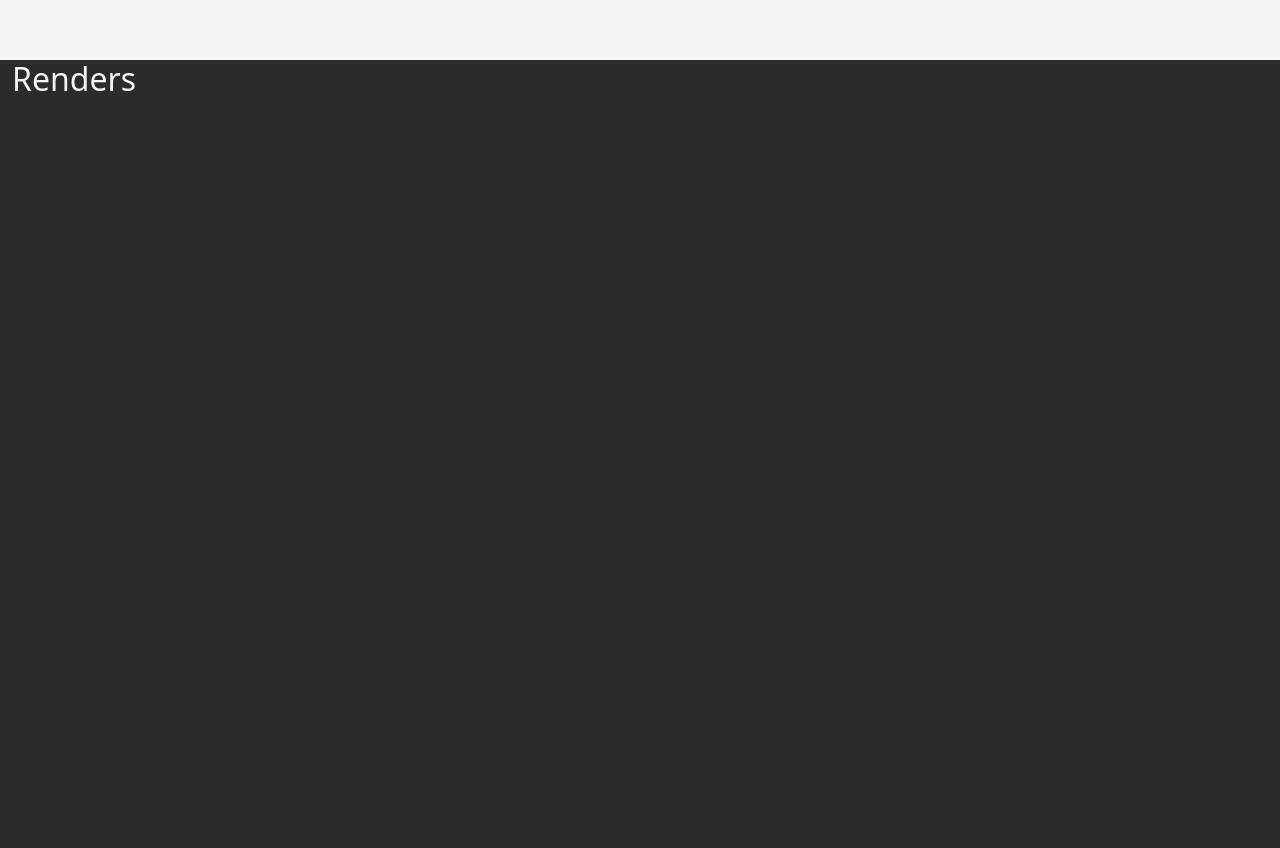
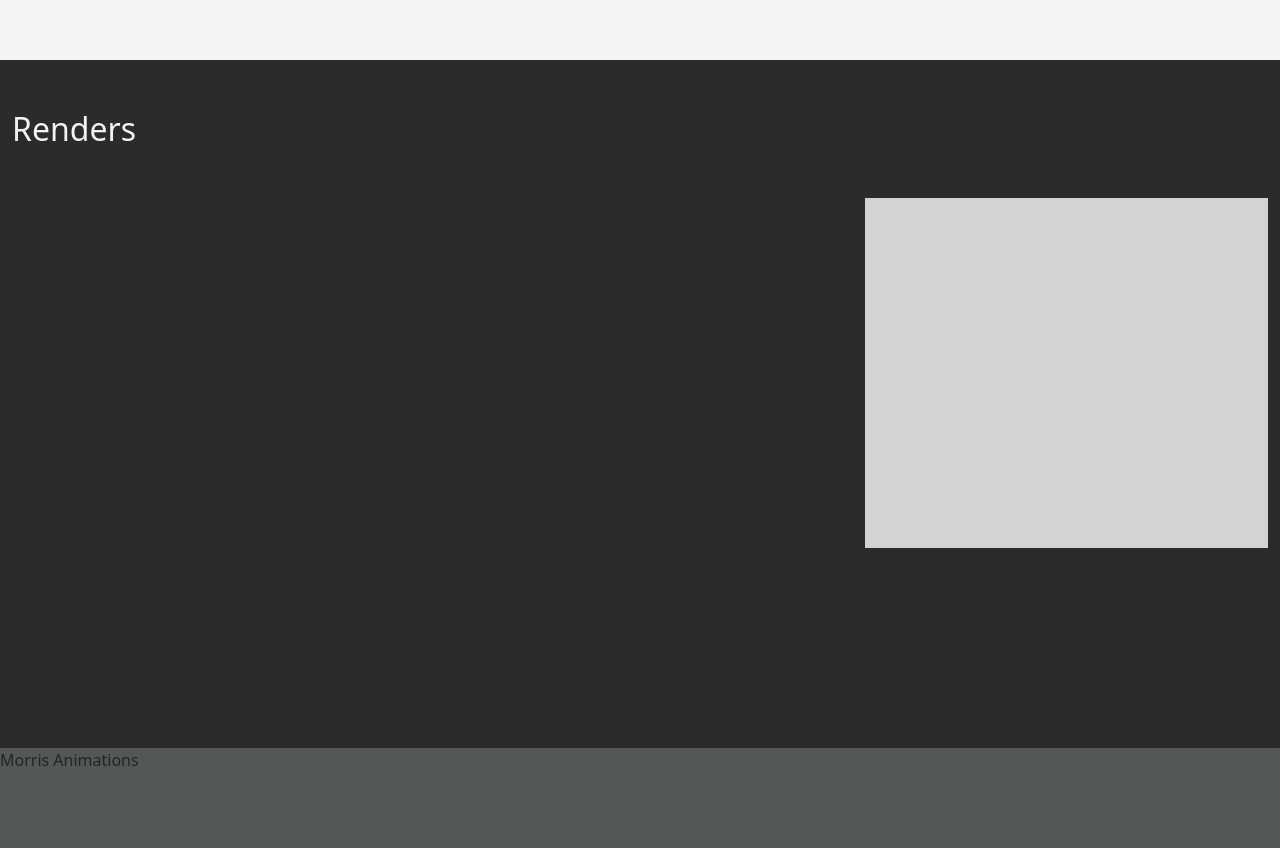
Before and after one commit to KurtSchwimmbacher/Sean-website, a plain HTML site: page index.html in a window 1280 px wide. Shown: the part 660-1508 px from the top of the page. Before the commit the page ends 800 px from the top, so only its background shows below. Drawn offline with nearby package versions, Linux system fonts and the light colour scheme.

Commit message:
fix bootstrap

```diff
--- a/css/main.css
+++ b/css/main.css
@@ -58,4 +58,30 @@ header{
 
 .render-heading{
     color: #f4f4f4;
+    margin-top: 50px;
+    margin-bottom: 50px;
 }
+
+.title-cards{
+    width: 100%;
+    height: 350px;
+    background-color: lightgray;
+}
+
+.title-overlay{
+    background-color: rgba(0, 0, 0, 0.5);
+    opacity: 0;
+    color: black;
+}
+
+.title-overlay:hover{
+    opacity: 1;
+    cursor: pointer;
+}
+
+footer{
+    width: 100%;
+    height: 100px;
+    margin-top: 200px;
+    background-color: #535857;
+}
--- a/index.html
+++ b/index.html
@@ -42,14 +42,42 @@
     </header>
 
     <div class="container-fluid"> <!--Bootstrap Container-->
+        <h2 class="render-heading">
+            Renders
+        </h2>
         <div class="row">
-            <h2 class="render-heading">
-                Renders
-            </h2>
-            <div class="col-4"></div>
+            <div class="col-4">
+                <div class="title-overlay">
+                    <div class="title-cards">
+
+                    </div>
+                </div>
+            </div>
+            <div class="col-4">
+                <div class="title-overlay">
+                    <div class="title-cards">
+
+                    </div>
+                </div>
+            </div>
+            <div class="col-4">
+                <div class="-title-overlay">
+                    <div class="title-cards">
+
+                    </div>
+                </div>
+            </div>
         </div>
 
     </div> <!--Bootstrap Container-->
 
+
+    <footer>
+        <div class="footer-Logo">
+            <p>Morris Animations</p>
+        </div>
+        <div class="socials"></div>
+    </footer>
+
 </body>
 </html>
```
